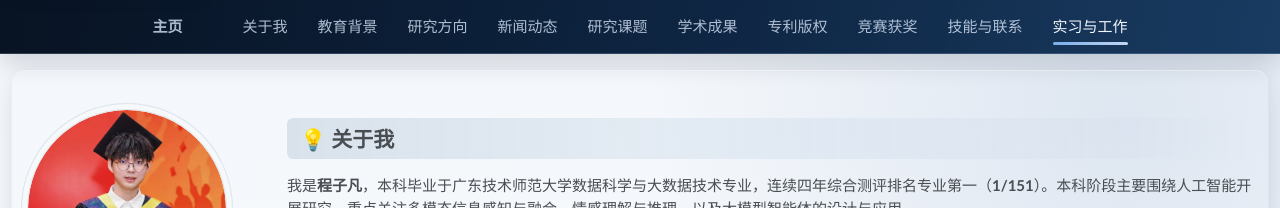
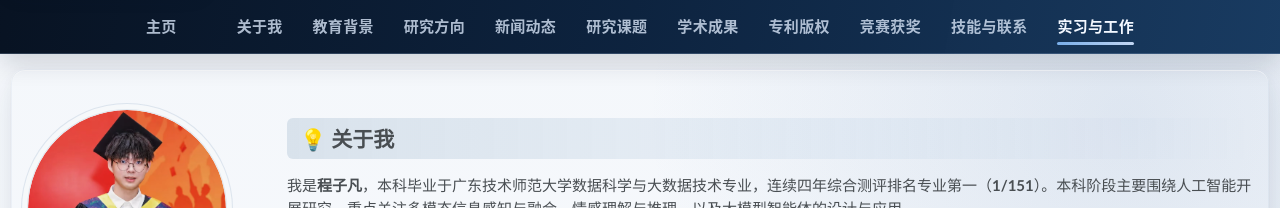
Before and after one commit to Starry-cz/Starry-cz.github.io, a Jekyll site: the page built from _pages/about.md, in a window 1280 px wide. Shown: the top 208 px of the page. Built offline with Jekyll 4.4.1, drawn with Linux system fonts in a browser that asks for light colours; some web fonts are replaced.

Commit message:
优化导航栏中文字体

```diff
--- a/assets/css/custom.scss
+++ b/assets/css/custom.scss
@@ -124,7 +124,10 @@
   }
 }
 
-/* 导航使用深海军蓝、钢蓝与冰蓝，尺寸和栏目间距维持原样。 */
+/*
+ * 导航使用深海军蓝、钢蓝与冰蓝，尺寸和栏目间距维持原样。
+ * 字体优先调用各系统自带的现代中文 UI 字体，不依赖外部字体服务，避免加载变慢或字体闪烁。
+ */
 .masthead {
   border-bottom-color: rgba(173, 202, 237, 0.22);
   background: linear-gradient(
@@ -136,12 +139,30 @@
   box-shadow: 0 8px 26px rgba(4, 18, 40, 0.16);
 }
 
+.masthead,
+.greedy-nav a,
+.mobile-nav-toggle,
+.mobile-nav-drawer a {
+  font-family:
+    "Microsoft YaHei UI",
+    "PingFang SC",
+    "Noto Sans CJK SC",
+    "Source Han Sans SC",
+    system-ui,
+    sans-serif;
+  font-synthesis: none;
+  text-rendering: optimizeLegibility;
+  -webkit-font-smoothing: antialiased;
+}
+
 .greedy-nav {
   background: transparent;
 }
 
 .greedy-nav a {
   color: rgba(211, 225, 243, 0.82);
+  font-weight: 600;
+  letter-spacing: 0.02em;
   transition: color 180ms ease;
 }
 
@@ -228,12 +249,14 @@
     border-radius: 6px;
     background: rgba(116, 159, 210, 0.08);
     color: #f2f7ff;
-    font: inherit;
+    font-size: inherit;
+    font-weight: 600;
+    letter-spacing: 0.02em;
     cursor: pointer;
   }
 
   .mobile-nav-toggle-label {
-    font-weight: 700;
+    font-weight: 600;
   }
 
   .mobile-nav-current {
@@ -285,6 +308,8 @@
     padding: 0.7rem 0.85rem;
     border-radius: 5px;
     color: rgba(211, 225, 243, 0.86);
+    font-weight: 500;
+    letter-spacing: 0.02em;
     text-decoration: none;
   }
 
```
